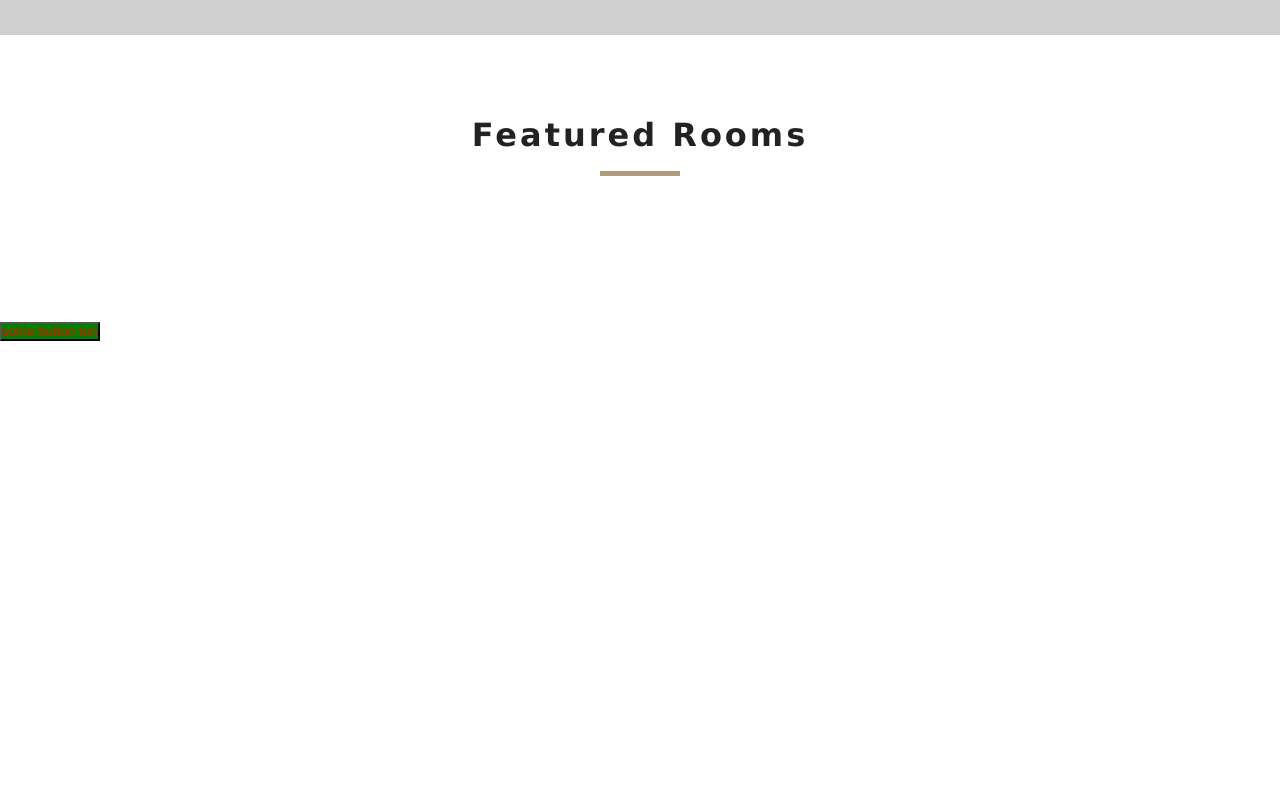
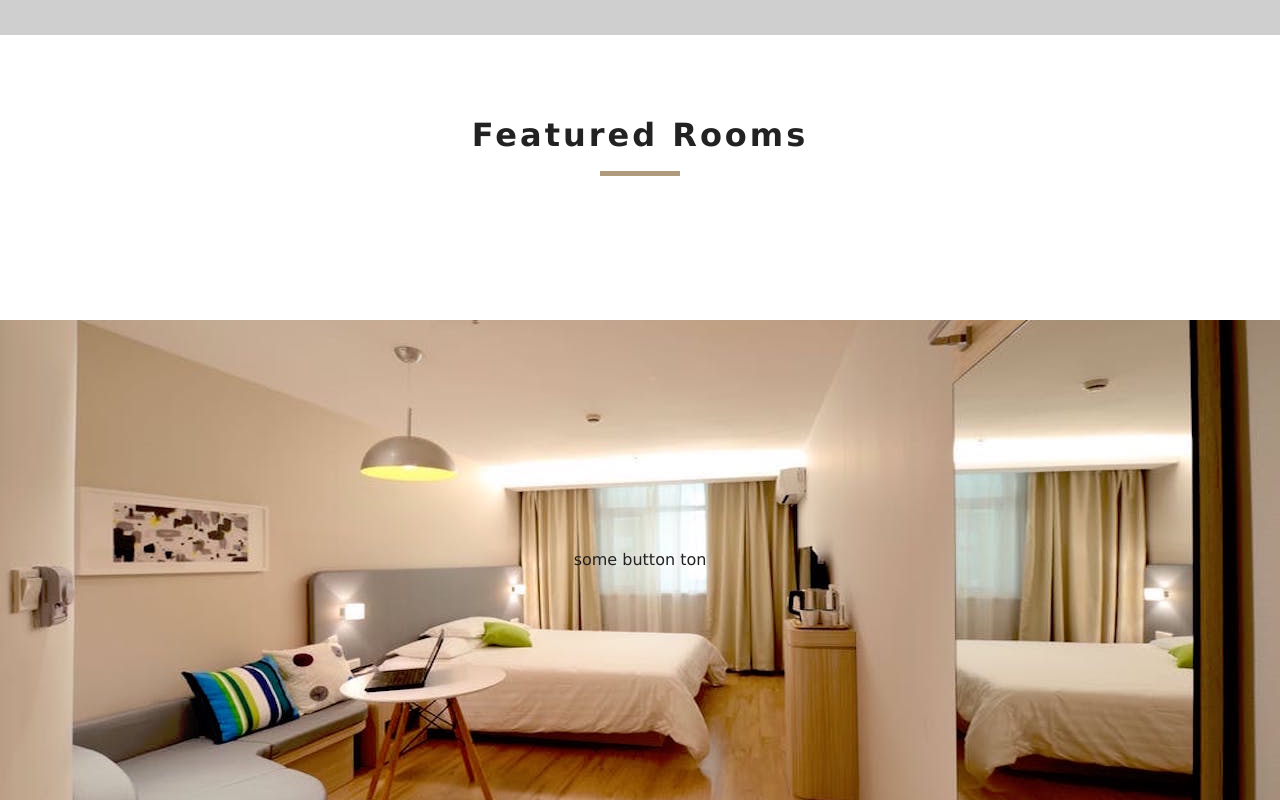
Before and after one commit to trudova/second-proj-trudova, a React (Create React App) app: page / in a window 1280 px wide. Shown: the part 1288-2088 px from the top of the page. Before the commit the page ends 1631 px from the top, so only its background shows below. Built offline with nearby package versions, Linux system fonts and the light colour scheme.

Commit message:
set up defferent background for defferent rooms

```diff
--- a/src/components/StyledHero.js
+++ b/src/components/StyledHero.js
@@ -1,6 +1,13 @@
-import styled from 'styled-components'
-import defaultImg from '../images/room-1.jpeg'
-const SimpleButton = styled.button ` color: red;
-background:green`;
+import styled from "styled-components";
+import defaultImg from "../images/room-1.jpeg";
 
-export default SimpleButton;
+const StyledHero = styled.header`
+  min-height: 60vh;
+  background: url(${props => (props.img ? props.img : defaultImg)}) center/cover
+    no-repeat;
+  display: flex;
+  align-items: center;
+  justify-content: center;
+`;
+
+export default StyledHero;
```
